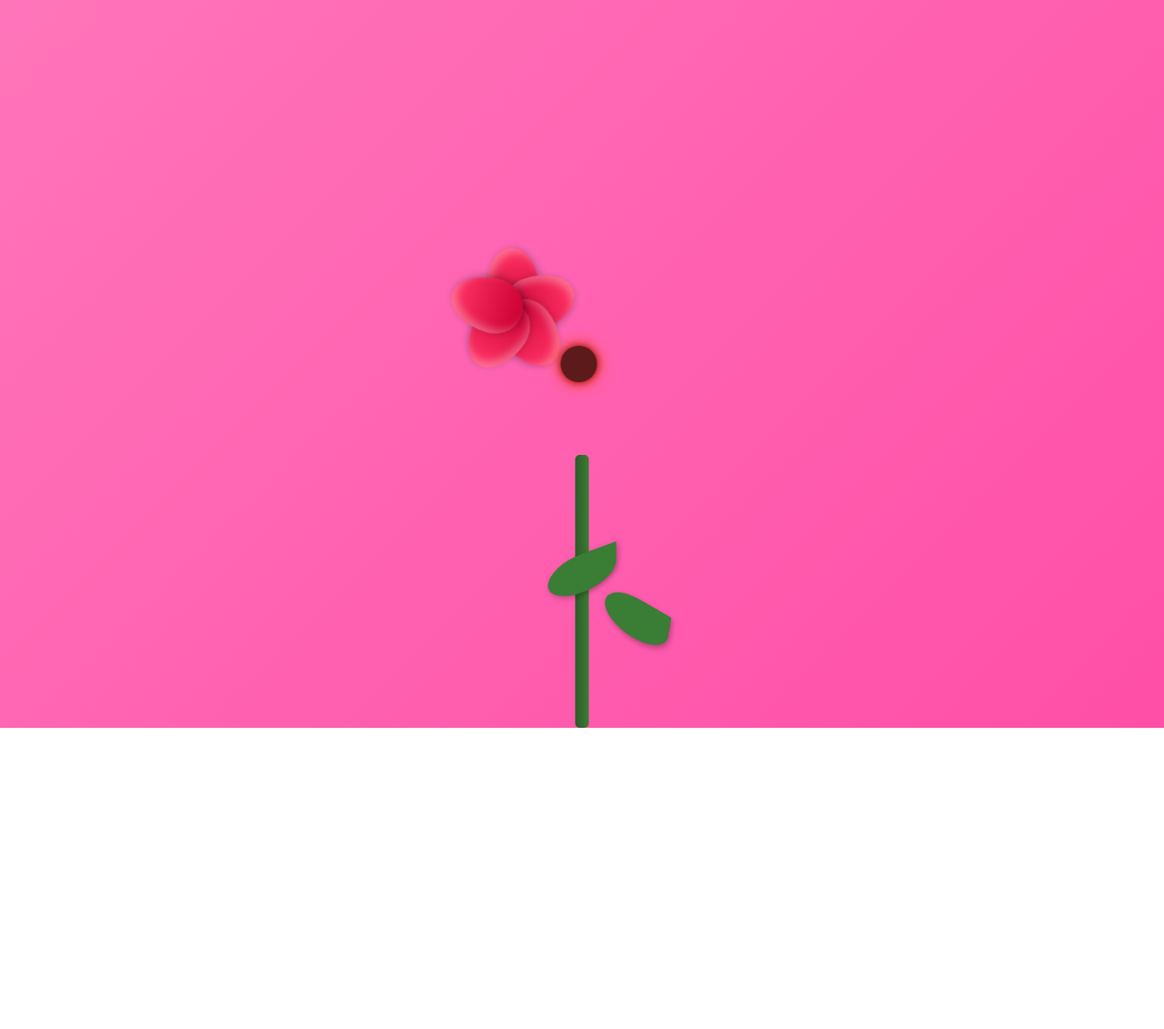
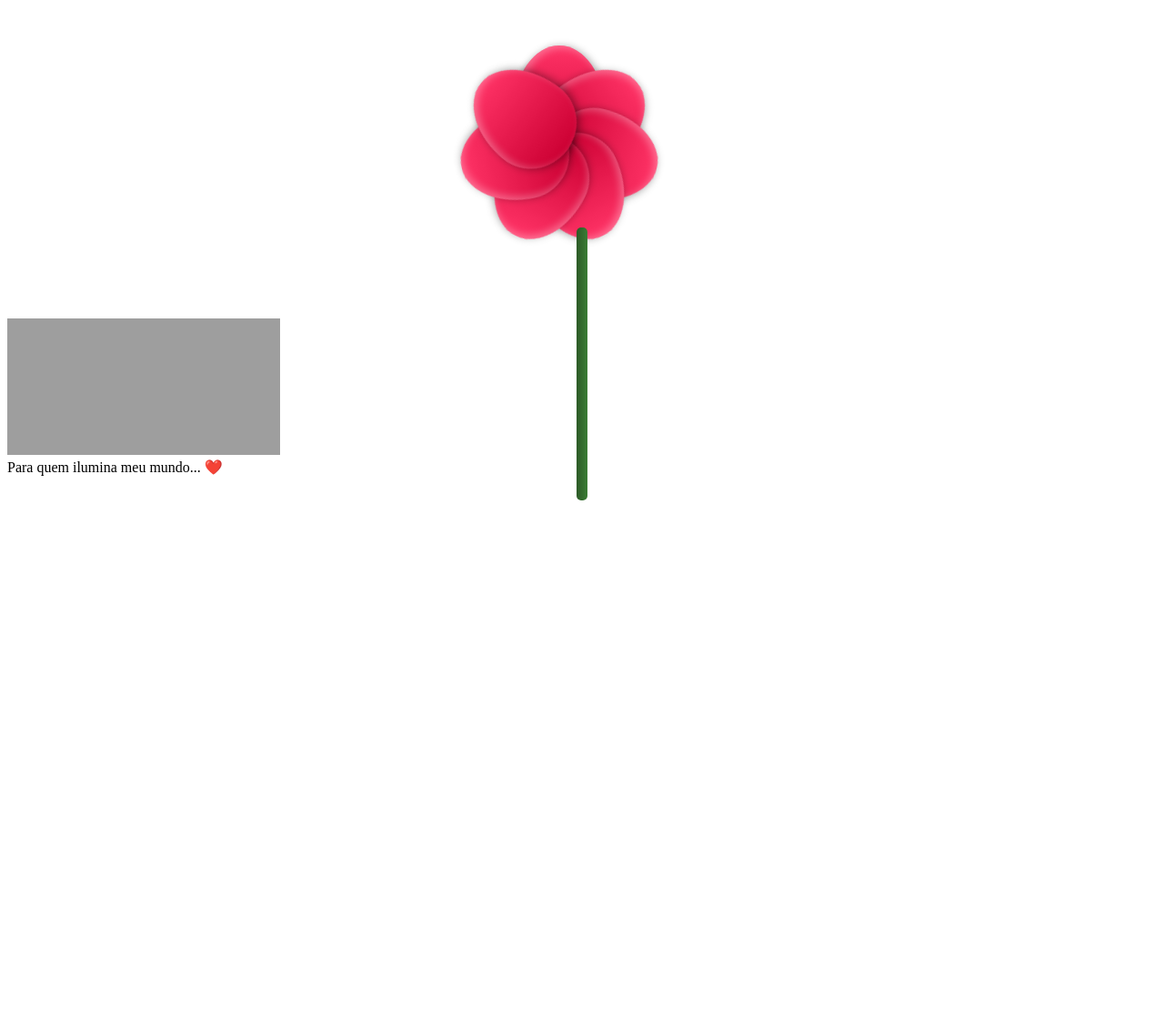
Before and after one commit to Isaa22/rosa, a plain HTML site: page index.html in a window 1280 px wide. Shown: the whole page at 91% size. After the commit the page ends 800 px from the top, so only its background shows below. Drawn offline with Linux system fonts and the light colour scheme; grey boxes are pictures that could not be loaded.

Commit message:
Update style.css

```diff
--- a/style.css
+++ b/style.css
@@ -1,174 +1,37 @@
-/* Fundo brilhante animado */
-body {
-    margin: 0;
-    padding: 0;
-    height: 100vh;
-    overflow: hidden;
-    font-family: 'Arial', sans-serif;
-}
-
-.fundo-brilhante {
-    position: fixed;
-    top: 0;
-    left: 0;
-    width: 100%;
-    height: 100%;
-    background: linear-gradient(135deg, #ffcce6, #ff99cc, #ff66b3, #ff3399);
-    background-size: 400% 400%;
-    animation: brilhoFundo 15s ease infinite;
-    z-index: -1;
-}
-
-@keyframes brilhoFundo {
-    0% { background-position: 0% 50%; }
-    50% { background-position: 100% 50%; }
-    100% { background-position: 0% 50%; }
-}
-
-/* Jardim e rosa */
-.jardim {
-    position: relative;
-    width: 100%;
-    height: 100%;
-}
-
-/* Caule e folhas */
-.caule {
+/* CAULE DA ROSA (código corrigido e melhorado) */
+.rosa:after {
+    content: "";
     position: absolute;
-    width: 15px;
-    height: 300px;
+    height: 300px; /* Altura do caule */
+    width: 12px;   /* Largura do caule */
     background: linear-gradient(to right, #2d5a27, #3a7d34);
-    bottom: 0;
+    top: 100%;
     left: 50%;
     transform: translateX(-50%);
     z-index: 5;
     border-radius: 5px;
 }
 
-.folha {
-    position: absolute;
-    width: 80px;
-    height: 40px;
-    background: #3a7d34;
-    border-radius: 50% 0 50% 50%;
-    z-index: 6;
-    filter: drop-shadow(2px 2px 3px rgba(0,0,0,0.3));
+/* ROSA COMPLETA COM PÉTALAS */
+.rosa {
+    position: relative;
+    width: 150px;
+    height: 150px;
+    margin: 100px auto;
 }
 
-.f1 {
-    bottom: 100px;
-    left: calc(50% + 20px);
-    transform: rotate(30deg) skewX(20deg);
-}
-
-.f2 {
-    bottom: 150px;
-    left: calc(50% - 40px);
-    transform: rotate(-20deg) skewX(-20deg);
-}
-
-/* Rosa */
-.rosa {
+.petala {
     position: absolute;
-    width: 200px;
-    height: 200px;
-    bottom: 300px;
-    left: 50%;
-    transform: translateX(-50%);
-    cursor: pointer;
-    z-index: 10;
-    animation: balancar 5s infinite alternate;
-    transform-origin: bottom center;
-}
-
-@keyframes balancar {
-    0%, 100% { transform: translateX(-50%) rotate(-2deg); }
-    50% { transform: translateX(-50%) rotate(2deg); }
-}
-
-.centro-rosa {
-    position: absolute;
-    width: 40px;
-    height: 40px;
-    background: #5c1a1a;
-    border-radius: 50%;
-    top: 50%;
-    left: 50%;
-    transform: translate(-50%, -50%);
-    box-shadow:
-        0 0 10px #8b0000,
-        0 0 20px #ff4500;
-    z-index: 15;
-}
-
-.camada-petalas {
-    position: absolute;
-    width: 100%;
-    height: 100%;
-}
-
-.pequenas .petala {
     width: 60px;
     height: 80px;
     background: linear-gradient(to bottom, #ff3366, #cc0033);
     border-radius: 50% 50% 50% 50% / 60% 60% 40% 40%;
-    position: absolute;
-    box-shadow: inset 5px 5px 10px rgba(255,255,255,0.3);
-    filter: drop-shadow(2px 2px 4px rgba(0,0,0,0.3));
-    z-index: 14;
+    box-shadow: inset 3px 3px 8px rgba(255,255,255,0.3);
+    filter: drop-shadow(2px 2px 5px rgba(0,0,0,0.4));
 }
 
-/* Posicionamento das pétalas (gerado pelo JavaScript) */
-
-/* Efeitos de explosão */
-.petala-explosao {
-    position: absolute;
-    background: linear-gradient(to bottom, #ff3366, #cc0033);
-    border-radius: 50% 50% 50% 50% / 60% 60% 40% 40%;
-    box-shadow: inset 5px 5px 10px rgba(255,255,255,0.3);
-    filter: drop-shadow(2px 2px 4px rgba(0,0,0,0.3));
-    z-index: 20;
-    animation: voar 3s ease-out forwards;
-}
-
-@keyframes voar {
-    0% { transform: translate(0, 0) rotate(0deg); opacity: 1; }
-    100% { transform: translate(var(--tx), var(--ty)) rotate(720deg); opacity: 0; }
-}
-
-/* Vídeo e mensagem */
-.escondido {
-    display: none;
-    opacity: 0;
-}
-
-#video-container {
-    position: fixed;
-    top: 50%;
-    left: 50%;
-    transform: translate(-50%, -50%);
-    z-index: 30;
-    width: 80%;
-    max-width: 800px;
-    aspect-ratio: 16/9;
-    transition: opacity 1s;
-}
-
-#mensagem {
-    position: fixed;
-    top: 15%;
-    left: 50%;
-    transform: translateX(-50%);
-    font-size: 3rem;
-    color: white;
-    text-shadow: 0 0 15px #ff69b4, 0 0 25px #ff1493;
-    z-index: 31;
-    text-align: center;
-    width: 90%;
-    transition: opacity 1s;
-}
-
-.mostrar {
-    display: block;
-    opacity: 1;
-}
+/* Posicionamento das pétalas */
+.petala:nth-child(1) { transform: rotate(0deg) translateY(-40px); }
+.petala:nth-child(2) { transform: rotate(45deg) translateY(-40px); }
+.petala:nth-child(3) { transform: rotate(90deg) translateY(-40px); }
+/* Adicione mais pétalas conforme necessário */
```
